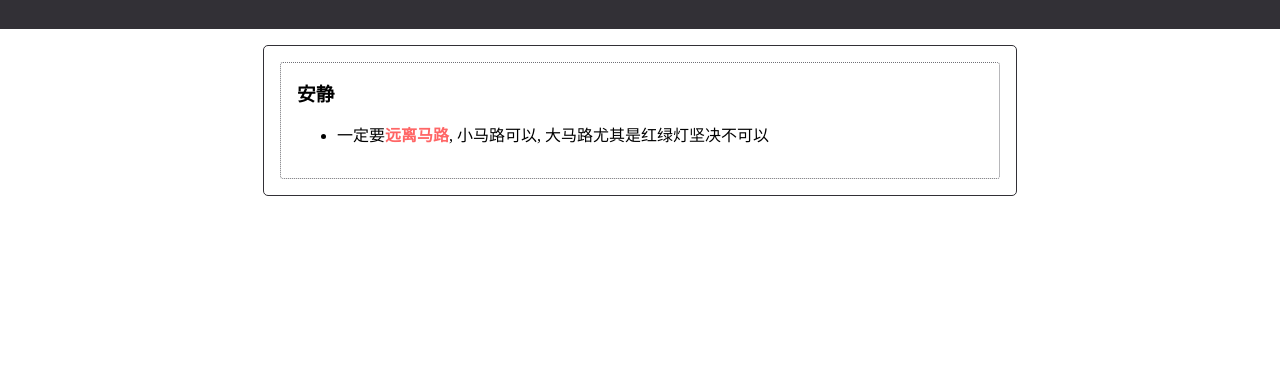
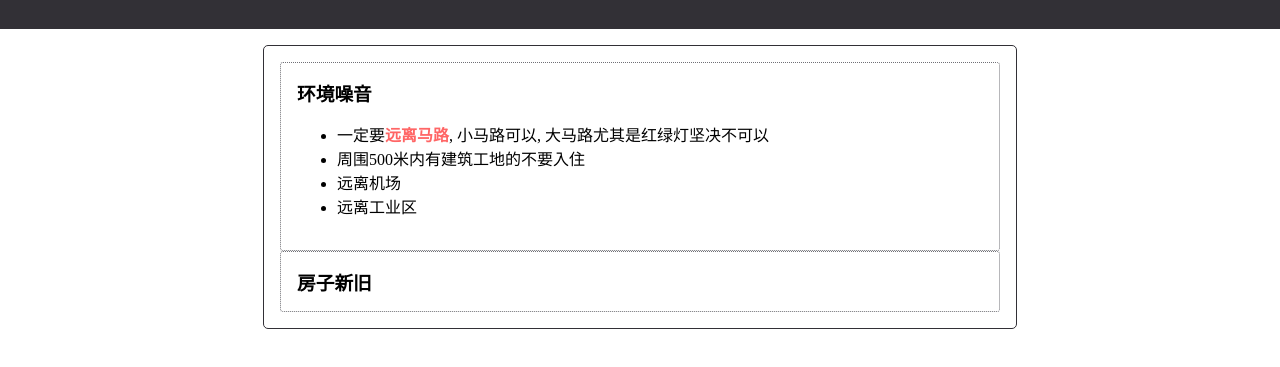
Before and after one commit to tianlunte/life, a plain HTML site: page house/house.html in a window 1280 px wide. Shown: the part 81-448 px from the top of the page. Drawn offline with Linux system fonts and the light colour scheme.

Commit message:
added more

```diff
--- a/house/house.html
+++ b/house/house.html
@@ -13,10 +13,18 @@
 
     <div class="common_main_body">
         <div class="common_main_element">
-            <h3 class="common_main_element_title">安静</h3>
+            <h3 class="common_main_element_title">环境噪音</h3>
             <ul class="common_main_element_list">
                 <li>一定要<b>远离马路</b>, 小马路可以, 大马路尤其是红绿灯坚决不可以</li>
+                <li>周围500米内有建筑工地的不要入住</li>
+                <li>远离机场</li>
+                <li>远离工业区</li>
             </ul>
+        </div>
+
+        <div class="common_main_element">
+            <h3 class="common_main_element_title">房子新旧</h3>
+
         </div>
     </div>
 
```
